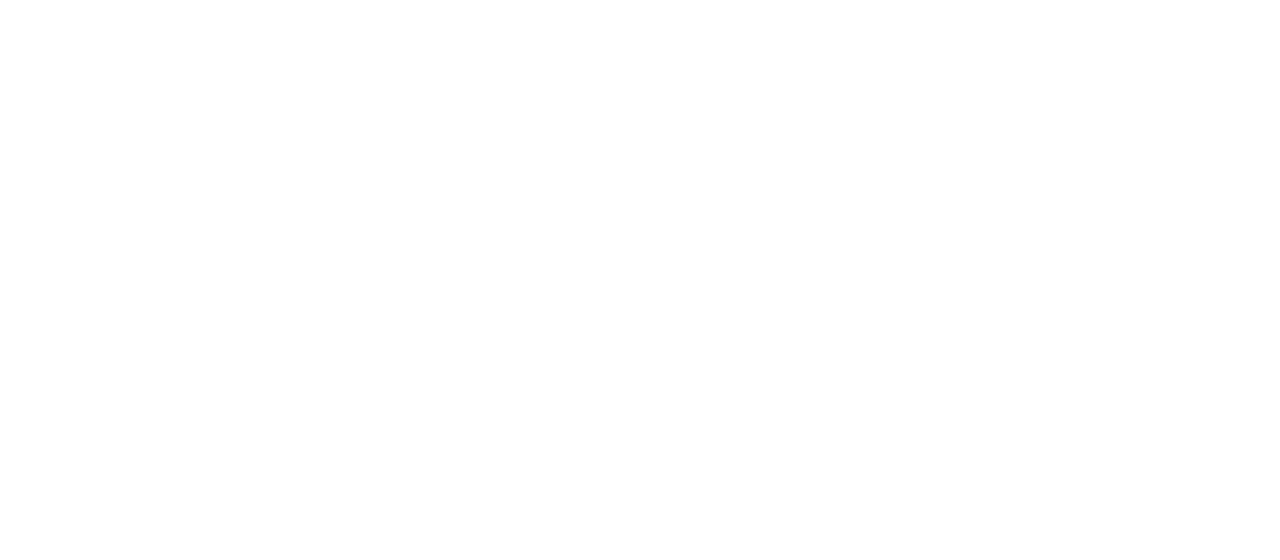
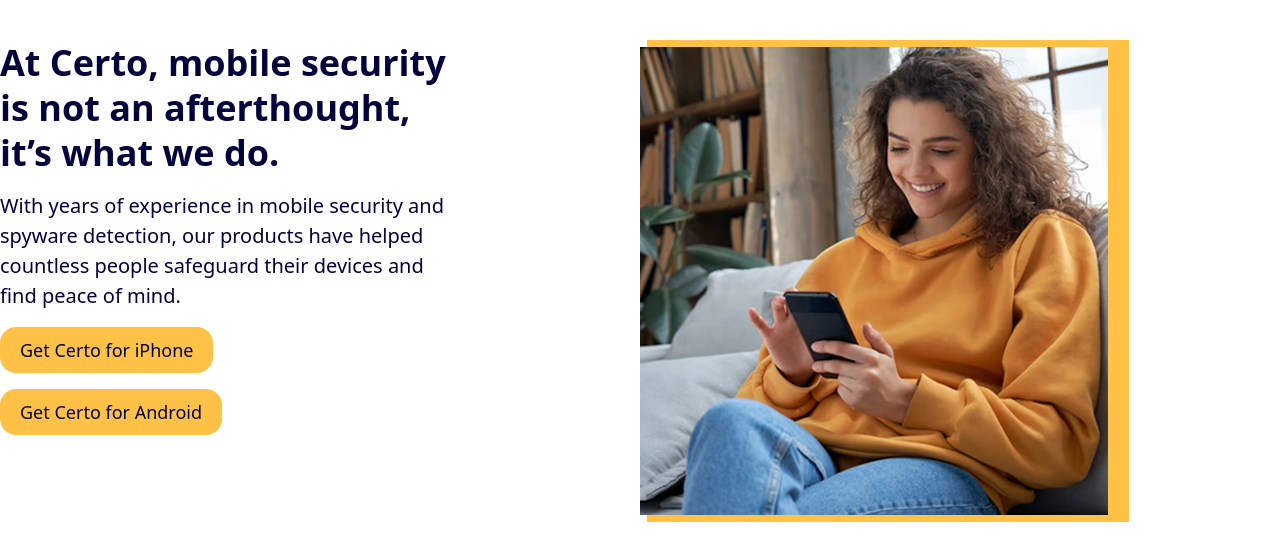
Before and after one commit to Sijan666/reactPrac, a React (Vite) app: page / in a window 1280 px wide. Shown: the top 560 px of the page. Built offline with nearby package versions, Linux system fonts and the light colour scheme.

Commit message:
first commit

```diff
--- /dev/null
+++ b/src/components/Button.jsx
@@ -0,0 +1,13 @@
+import React from 'react'
+
+
+
+const Button = ({ btntext,className})=>{
+  return (
+    <button className={`cursor-pointer bg-[#FFC247] text-[#02033B] font-medium text-[18px] leading-[22px] px-[20px] py-[12px] rounded-[16px] hover:bg-[#faf5f1] transition duration-400 ${className}`}>
+      {btntext}
+    </button>
+  )
+}
+
+export default Button
--- /dev/null
+++ b/src/components/Container.jsx
@@ -0,0 +1,11 @@
+import React from 'react'
+
+const Container = ({children,className})=>{
+  return (
+    <div className={`max-w-[1340px] mx-auto ${className}`}>
+      {children}
+    </div>
+  )
+}
+
+export default Container
--- /dev/null
+++ b/src/components/Flex.jsx
@@ -0,0 +1,11 @@
+import React from 'react'
+
+const Flex = ( {children,className})=>{
+  return (
+    <div className={`flex  ${className}`}>
+      {children}
+    </div>
+  )
+}
+
+export default Flex
--- /dev/null
+++ b/src/components/Image.jsx
@@ -0,0 +1,9 @@
+import React from 'react'
+
+const Image = ({ src, alt }) => {
+  return (
+   <img src={src} alt={alt}/>
+  )
+}
+
+export default Image
--- a/src/components/layouts/MobileSecurity.jsx
+++ b/src/components/layouts/MobileSecurity.jsx
@@ -1,11 +1,38 @@
-import React from 'react'
+import React from 'react';
+import Button from '../Button';
 
-const mobilesecurity = () => {
-  return (
-    <div>
+import mobileimage from '../../assets/mobileimage.png';
+import Flex from '../Flex';
+import Image from '../Image';
+import Container from '../Container';
+const MobileSecurity = () => {
+  return (
+  <Container>
+    <Flex className="mt-10 justify-between">
+  <div className="w-[450px]">
+      <h1 className="text-[#02033B] leading-[45px] font-extrabold text-[36px] mb-4">
+        At Certo, mobile security is not an afterthought, it’s what we do.
+      </h1>
+      <p className="text-[#02033B] text-[20px] ">
+        With years of experience in mobile security and spyware detection, our
+        products have helped countless people safeguard their devices and find
+        peace of mind.
+      </p>
+        <Button btntext={"Get Certo for iPhone"} className={" my-4"}/>
+           <br/>
+        <Button btntext={"Get Certo for Android"}/>
+    </div>
+     <div className="w-1/2">
 
-    </div>
-  )
-}
+       <Image src={mobileimage}/>
+    </div>
+    </Flex>
+</Container>
 
-export default mobilesecurity
+
+
+  );
+
+};
+
+export default MobileSecurity;
--- a/src/components/layouts/RootLayouts.jsx
+++ b/src/components/layouts/RootLayouts.jsx
@@ -1,11 +1,12 @@
 import React from 'react'
-import Home from '../pages/Home'
+
 import { Outlet } from 'react-router-dom'
 
 const RootLayouts = () => {
     return (
         <>
-        <Home/>
+
+    <Outlet/>
         </>
     )
 }
--- a/src/components/pages/Home.jsx
+++ b/src/components/pages/Home.jsx
@@ -1,4 +1,4 @@
-import MobileSecurity from "../layouts/mobilesecurity"
+import MobileSecurity from "../layouts/MobileSecurity"
 
 const Home = () => {
     return (
```
Also changed, not shown: src/assets/mobileimage.png (added).
